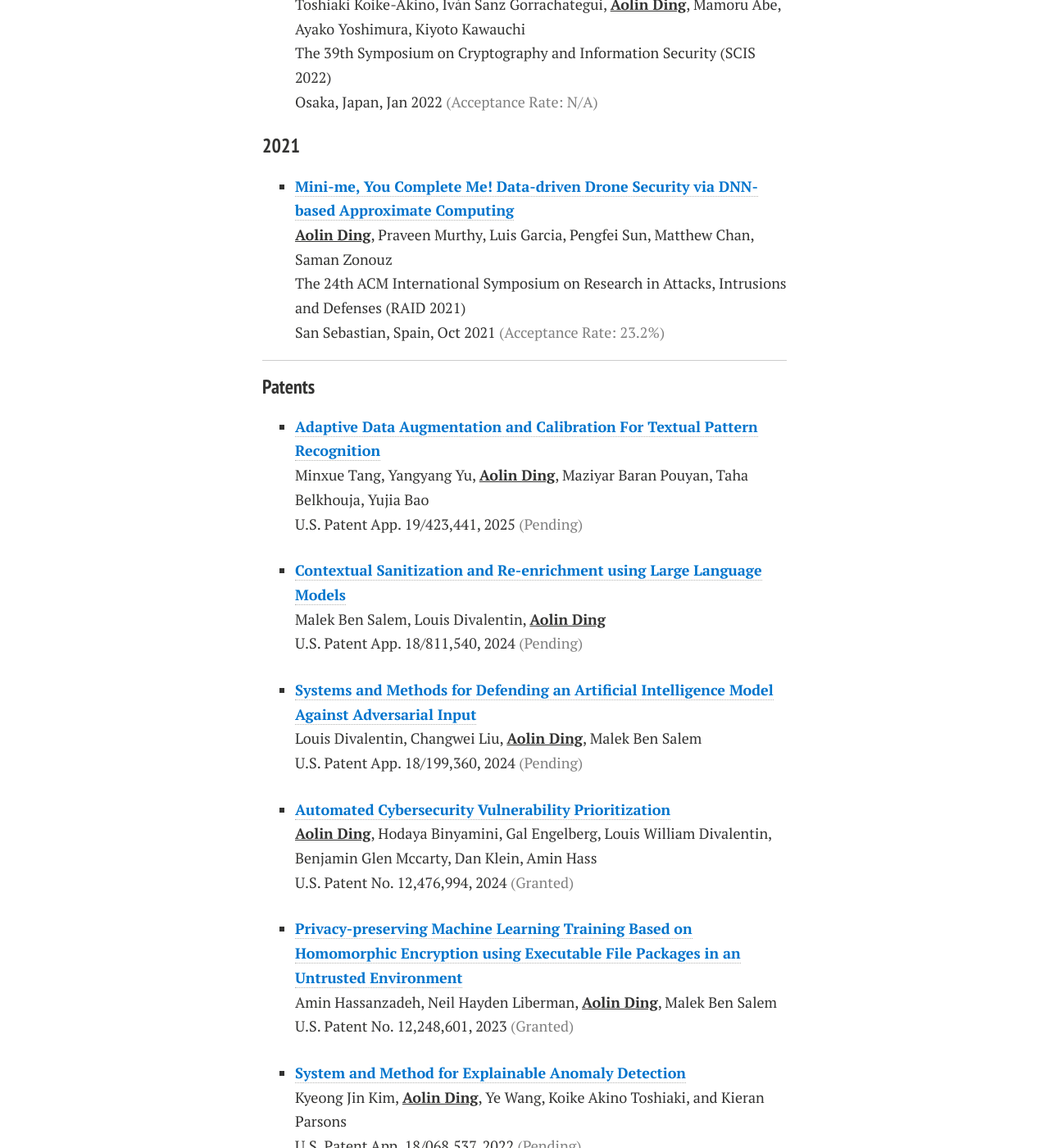
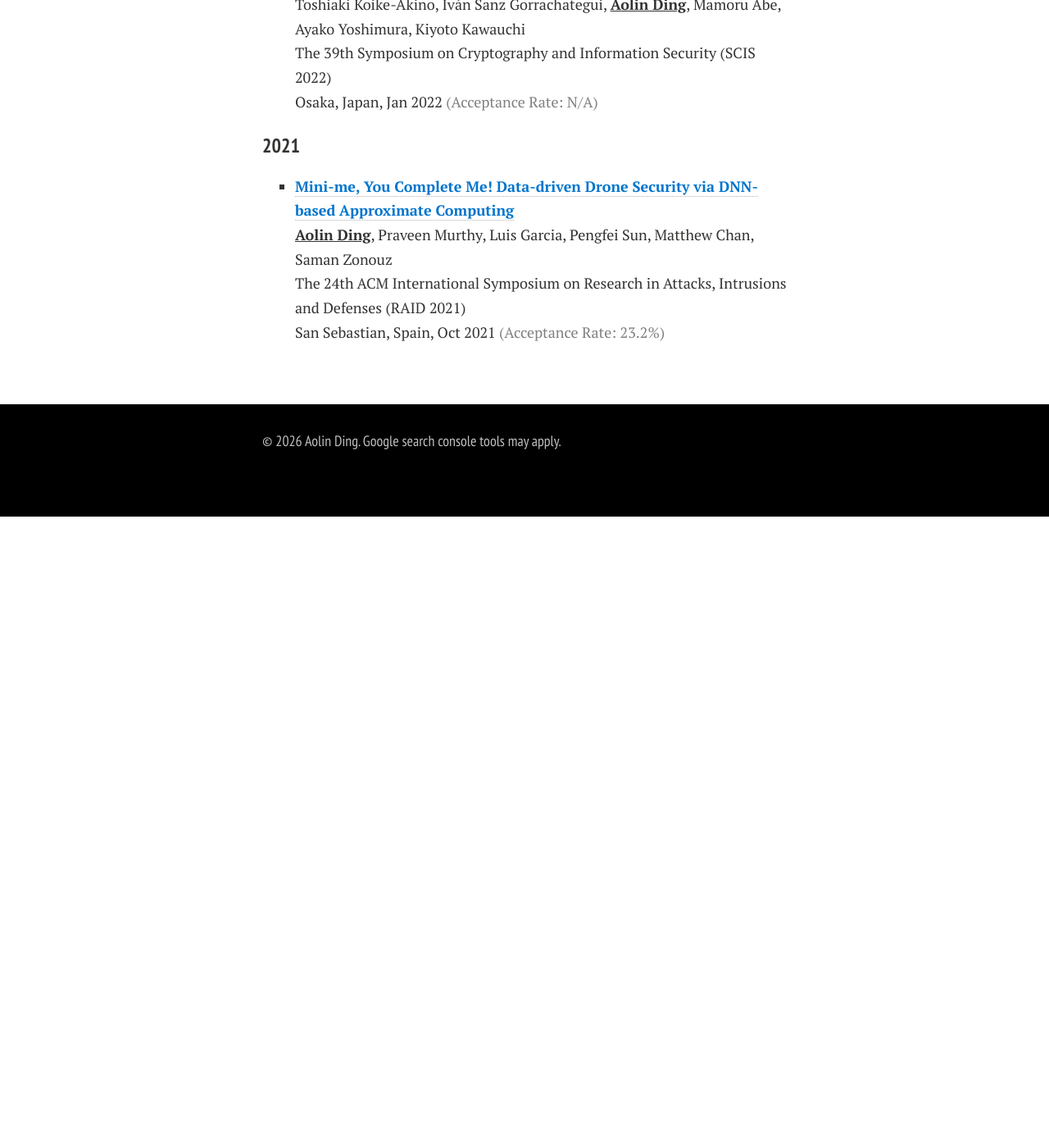
Before and after one commit to aolind/aolind.github.io, a Jekyll site: the page built from publications.md, in a window 1280 px wide and 1400 px high, scrolled down 4162 px. Shown: the whole window at 82% size. Built offline with Jekyll 4.4.1, drawn with Linux system fonts in a browser that asks for light colours; nearby versions of some CDN libraries; a style sheet for code colours, icons or effects is not loaded; after the commit the page ends 4792 px from its top, so only the background shows below that; some of the changed text lies outside the part shown.

Commit message:
Add patents page and update homepage bio and research framing
- Add dedicated patents.md page (4 granted, 4 pending), newest-first
- Move patents out of publications.md with a cross-reference link
- Add Patents to site navigation
- Rewrite homepage bio and research interests
- Update sidebar bio tagline

Co-Authored-By: Claude Sonnet 4.6 <noreply@anthropic.com>

```diff
--- a/_config.yml
+++ b/_config.yml
@@ -8,7 +8,7 @@ url: https://aolind.github.io
 owner:
   name: Aolin Ding
   avatar: aolin.jpg
-  bio: Applied AI & Security Research Scientist
+  bio: Security Research Scientist
   location: https://aolind.github.io/
   email: a.ding@accenture.com
   # Social networking links are used in author-bio sidebar. Update and remove as you like.
@@ -36,6 +36,8 @@ links:
     url: /publications/
   - title: Professional Services
     url: /services/
+  - title: Patents
+    url: /patents/
   - title: CV
     url: /CV/
 
--- a/publications.md
+++ b/publications.md
@@ -104,39 +104,3 @@ Osaka, Japan, Jan 2022 <font color='gray'>(Acceptance Rate: N/A)</font>
 <u><b>Aolin Ding</b></u>, Praveen Murthy, Luis Garcia, Pengfei Sun, Matthew Chan, Saman Zonouz\
 The 24th ACM International Symposium on Research in Attacks, Intrusions and Defenses (RAID 2021)\
 San Sebastian, Spain, Oct 2021 <font color='gray'>(Acceptance Rate: 23.2%)</font>
-
----
-
-### Patents
-
-- [**<font color='#0074cc'>Adaptive Data Augmentation and Calibration For Textual Pattern Recognition</font>**](https://patents.google.com)\
-Minxue Tang, Yangyang Yu, <u><b>Aolin Ding</b></u>, Maziyar Baran Pouyan, Taha Belkhouja, Yujia Bao\
-U.S. Patent App. 19/423,441, 2025 <font color='gray'>(Pending)</font>
-
-- [**<font color='#0074cc'>Contextual Sanitization and Re-enrichment using Large Language Models</font>**](https://patents.google.com)\
-Malek Ben Salem, Louis Divalentin, <u><b>Aolin Ding</b></u>\
-U.S. Patent App. 18/811,540, 2024 <font color='gray'>(Pending)</font>
-
-- [**<font color='#0074cc'>Systems and Methods for Defending an Artificial Intelligence Model Against Adversarial Input</font>**](https://www.freepatentsonline.com/y2024/0386096.html)\
-Louis Divalentin, Changwei Liu, <u><b>Aolin Ding</b></u>, Malek Ben Salem\
-U.S. Patent App. 18/199,360, 2024 <font color='gray'>(Pending)</font>
-
-- [**<font color='#0074cc'>Automated Cybersecurity Vulnerability Prioritization</font>**](https://www.freepatentsonline.com/y2024/0250979.html)\
-<u><b>Aolin Ding</b></u>, Hodaya Binyamini, Gal Engelberg, Louis William Divalentin, Benjamin Glen Mccarty, Dan Klein, Amin Hass\
-U.S. Patent No. 12,476,994, 2024 <font color='gray'>(Granted)</font>
-
-- [**<font color='#0074cc'>Privacy-preserving Machine Learning Training Based on Homomorphic Encryption using Executable File Packages in an Untrusted Environment</font>**](https://patents.google.com/patent/US12248601B2/en)\
-Amin Hassanzadeh, Neil Hayden Liberman, <u><b>Aolin Ding</b></u>, Malek Ben Salem\
-U.S. Patent No. 12,248,601, 2023 <font color='gray'>(Granted)</font>
-
-- [**<font color='#0074cc'>System and Method for Explainable Anomaly Detection</font>**](https://patents.google.com/patent/US20240202325A1/en)\
-Kyeong Jin Kim, <u><b>Aolin Ding</b></u>, Ye Wang, Koike Akino Toshiaki, and Kieran Parsons\
-U.S. Patent App. 18/068,537, 2022 <font color='gray'>(Pending)</font>
-
-- [**<font color='#0074cc'>Privacy Preserving Cooperative Learning in Untrusted Environments</font>**](https://patents.google.com/patent/US12229280B2/en)\
-<u><b>Aolin Ding</b></u>, Amin Hassanzadeh\
-U.S. Patent No. 12,229,280, 2022 <font color='gray'>(Granted)</font>
-
-- [**<font color='#0074cc'>Privacy-preserving Collaborative Machine Learning Training using Distributed Executable File Packages in an Untrusted Environment</font>**](https://patents.google.com/patent/US20220414661A1/en)\
-Amin Hassanzadeh, Neil Hayden Liberman, <u><b>Aolin Ding</b></u>, Malek Ben Salem\
-U.S. Patent No. 12,387,215, 2022 <font color='gray'>(Granted)</font>
```
Also changed, not shown: index.md (+4 -4 lines), patents.md (added, +51 -0 lines), 1 other file.
